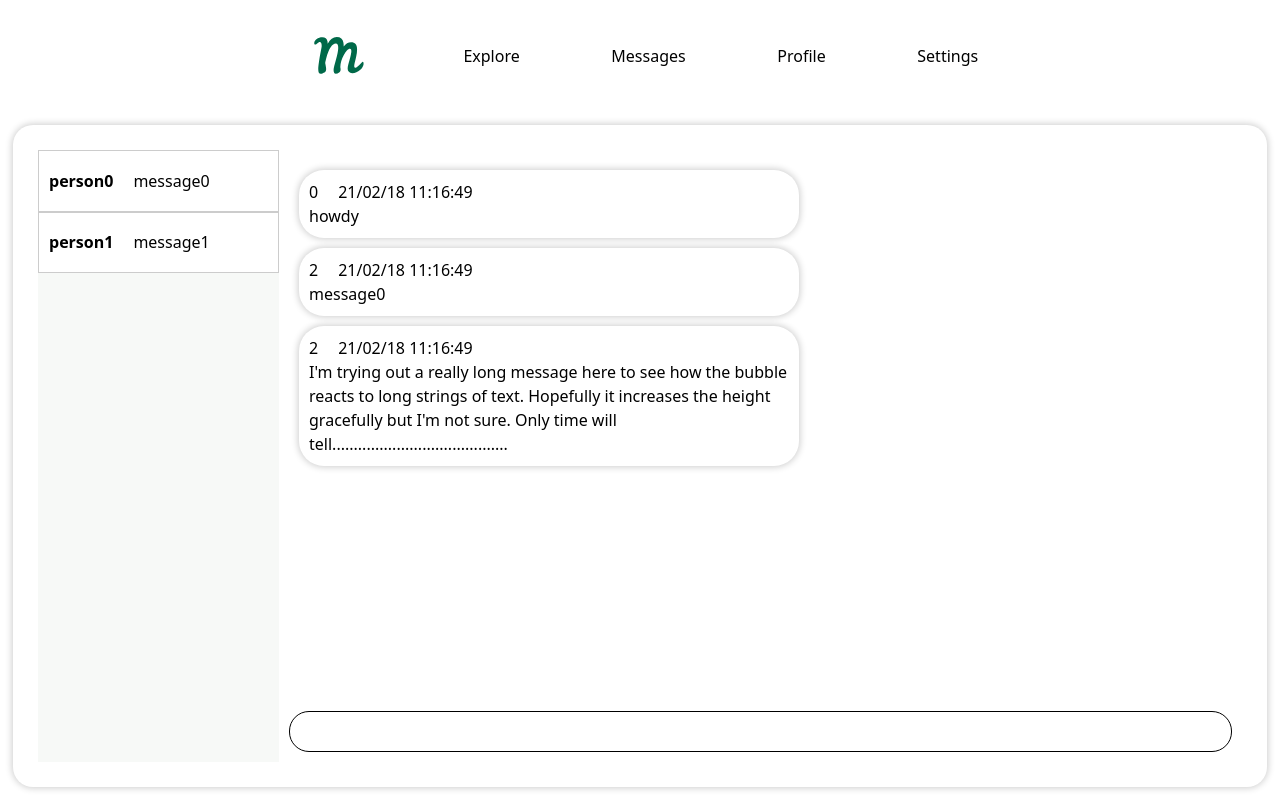
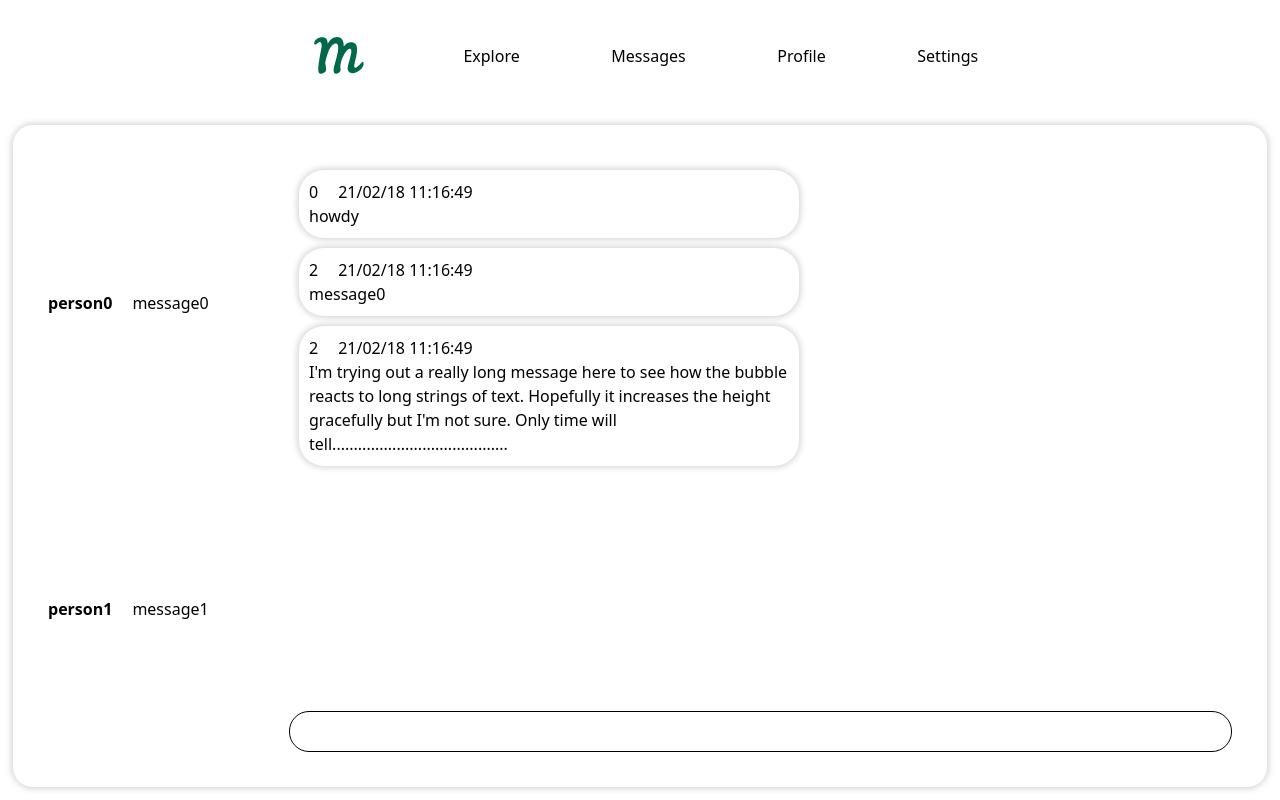
Before and after one commit to BHTho/Matcha, a React (Vite) app in the folder client/: page /messages in a window 1280 px wide. Built offline with nearby package versions, Linux system fonts and the light colour scheme.

Commit message:
edited styling for thumbnails. Innerthumbnail contains content. Thumbnail (parent) controls onclick events

```diff
--- /dev/null
+++ b/client/src/components/MsgThumbnail/MsgThumbnail.module.css
@@ -0,0 +1,17 @@
+.InnerThumbnail {
+    display: flex;
+    align-items: center;
+    width: 100%;
+    height: 100%;
+    gap: 20px;
+    padding-left: 4%;
+    background-color: white;
+}
+
+.thumbnailMsg {
+    overflow: hidden;
+}
+
+.thumbnailName {
+    font-weight: bold;
+}
--- a/client/src/components/MsgThumbnail/MsgThumbnail.tsx
+++ b/client/src/components/MsgThumbnail/MsgThumbnail.tsx
@@ -1,4 +1,4 @@
-import styles from '../../pages/Messages/Messages.module.css';
+import styles from './MsgThumbnail.module.css';
 import { ContactPreview } from '../../types/chat';
 
 interface MsgThumbnailProps {
@@ -7,7 +7,7 @@ interface MsgThumbnailProps {
 
 const MsgThumbnail: React.FC<MsgThumbnailProps> = ({ userData }) => {
     return (
-        <div className={styles.Thumbnail}>
+        <div className={styles.InnerThumbnail}>
             <div className={styles.thumbnailName}>{userData.name}</div>
             <div className={styles.thumbnailMsg}>{userData.lastMessage}</div>
         </div>
```
